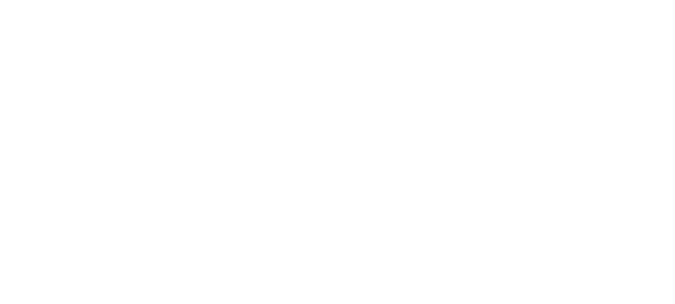
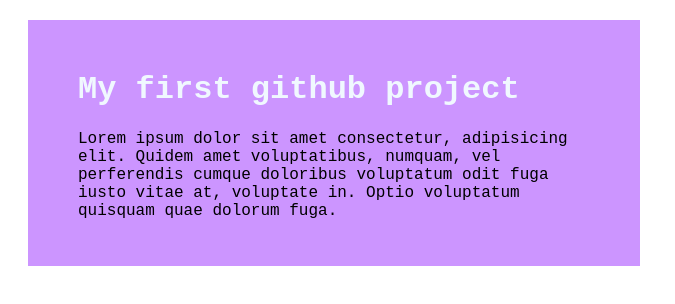
Before and after one commit to Ashraful-Hasib/my-first-github-repo, a plain HTML site: page index.html in a window 1280 px wide. Shown: the whole page, without its empty margins (0-675 px from the left). Drawn offline with Linux system fonts and the light colour scheme.

Commit message:
first blog added

```diff
--- a/index.html
+++ b/index.html
@@ -4,8 +4,12 @@
     <meta charset="UTF-8">
     <meta name="viewport" content="width=device-width, initial-scale=1.0">
     <title>My first ever github repo</title>
+    <link rel="stylesheet" href="styles/blog.css">
 </head>
 <body>
-
+    <div>
+    <h1 class="headers">My first github project</h1>
+<p>Lorem ipsum dolor sit amet consectetur, adipisicing elit. Quidem amet voluptatibus, numquam, vel perferendis cumque doloribus voluptatum odit fuga iusto vitae at, voluptate in. Optio voluptatum quisquam quae dolorum fuga.</p>
+</div>
 </body>
 </html>
--- /dev/null
+++ b/styles/blog.css
@@ -0,0 +1,2 @@
+div{margin: 20px 50% 20px 20px; padding: 30px 50px 30px; background-color: rgb(204, 149, 255); font-family: 'Courier New', Courier, monospace;
+} .headers{ color: aliceblue;}
```
